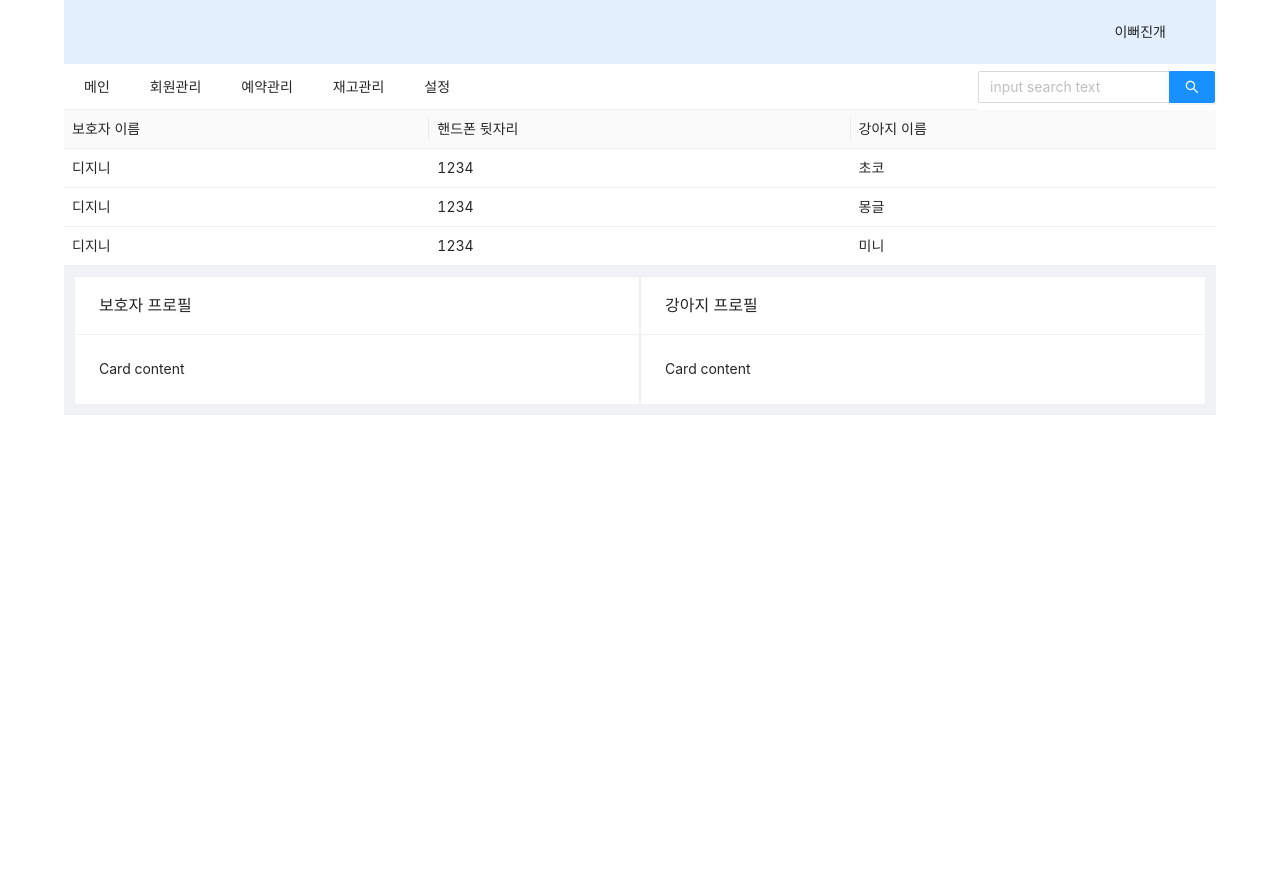
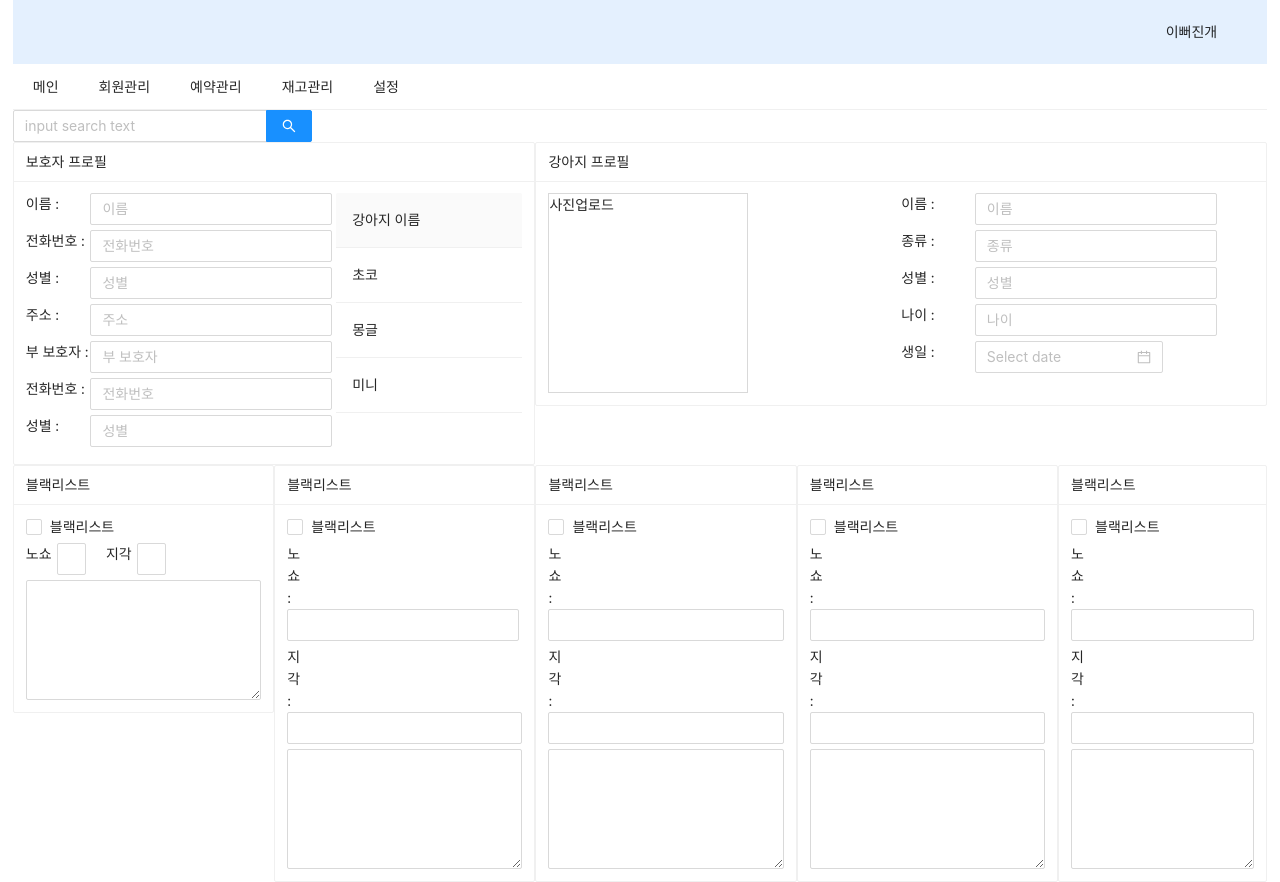
Before and after one commit to soooyeonlee/prettydog, a React (Create React App) app: page / in a window 1280 px wide. Before the commit the page ends 800 px from the top, so only its background shows below. Built offline with nearby package versions, Linux system fonts and the light colour scheme.

Commit message:
20211108

```diff
--- a/src/component/Home.tsx
+++ b/src/component/Home.tsx
@@ -1,20 +1,11 @@
 import 'antd/dist/antd.css';
 import { MainDiv, MainHeader, MenuDiv } from './StyleComponet';
-import { Layout, Menu, Input, Table, Card, Row, Col  } from 'antd';
+import { Layout, Menu, Input, Table, Card, Row, Col, Upload,DatePicker ,Checkbox } from 'antd';
 const { Header, Content, Footer } = Layout;
+const { TextArea } = Input;
 const { Search } = Input;
 export default function Home(){
     const dogInfoColumns = [
-        {
-            title : "보호자 이름",
-            dataIndex : "gogek_nm",
-            key : "gogek_no"
-        },
-        {
-            title : "핸드폰 뒷자리",
-            dataIndex : "hp_backnum",
-            key : "hp_backnum"
-        },
         {
             title : "강아지 이름",
             dataIndex : "pet_nm",
@@ -50,7 +41,6 @@ export default function Home(){
     return(
         <>
         <MainDiv>
-            <Layout>
             <MainHeader>
                 이뻐진개
             </MainHeader>
@@ -62,25 +52,184 @@ export default function Home(){
                     <Menu.Item key={4}>재고관리</Menu.Item>
                     <Menu.Item key={5}>설정</Menu.Item>
                 </Menu>
+            </MenuDiv>
+            <div>
                 <Search placeholder="input search text" onSearch={onSearch} enterButton style={{width : "300px"}}/>
-                </MenuDiv>
-
-                <Content>
-                    <Table columns={dogInfoColumns} dataSource={data} size="small" pagination = {false}/>
-                    <Row style={{padding : "10px"}}>
-                        <Col span={12}>
-                            <Card title="보호자 프로필">
-                                Card content
+            </div>
+            <Row>
+                <Col span={10}>
+                    <Card title="보호자 프로필" size="small">
+                        <div style={{display : "flex",width : "100%"}}>
+                            <Col span={15}>
+                                <Row style={{marginBottom : "5px"}}>
+                                    <Col span={5}>이름 :</Col>
+                                    <Col><Input placeholder="이름" /></Col>
+                                </Row>
+                                <Row style={{marginBottom : "5px"}}>
+                                    <Col span={5}>전화번호 :</Col>
+                                    <Col><Input placeholder="전화번호" /></Col>
+                                </Row>
+                                <Row style={{marginBottom : "5px"}}>
+                                    <Col span={5}>성별 :</Col>
+                                    <Col><Input placeholder="성별" /></Col>
+                                </Row>
+                                <Row style={{marginBottom : "5px"}}>
+                                    <Col span={5}>주소 :</Col>
+                                    <Col><Input placeholder="주소" /></Col>
+                                </Row>
+                                <Row style={{marginBottom : "5px"}}>
+                                    <Col span={5}>부 보호자 :</Col>
+                                    <Col><Input placeholder="부 보호자" /></Col>
+                                </Row>
+                                <Row style={{marginBottom : "5px"}}>
+                                    <Col span={5}>전화번호 :</Col>
+                                    <Col><Input placeholder="전화번호" /></Col>
+                                </Row>
+                                <Row style={{marginBottom : "5px"}}>
+                                    <Col span={5}>성별 :</Col>
+                                    <Col><Input placeholder="성별" /></Col>
+                                </Row>
+                            </Col>
+                            <Col span={9}>
+                                <Table pagination={false} columns={dogInfoColumns} dataSource={data}/>
+                            </Col>
+                        </div>
                     </Card>
                 </Col>
+                <Col span={14}>
+                    <Card title="강아지 프로필" size="small">
+                        <div style={{display : "flex",width : "100%"}}>
+                            <Col span={12} >
+                                <div style={{border : "1px solid #d9d9d9",width : "200px",height : "200px"}}>
+                                    사진업로드
+                                </div>
+                            </Col>
                             <Col span={12}>
-                            <Card title="강아지 프로필">
-                                Card content
+                            <Row style={{marginBottom : "5px"}}>
+                                    <Col span={5}>이름 :</Col>
+                                    <Col><Input placeholder="이름" /></Col>
+                                </Row>
+                                <Row style={{marginBottom : "5px"}}>
+                                    <Col span={5}>종류 :</Col>
+                                    <Col><Input placeholder="종류" /></Col>
+                                </Row>
+                                <Row style={{marginBottom : "5px"}}>
+                                    <Col span={5}>성별 :</Col>
+                                    <Col><Input placeholder="성별" /></Col>
+                                </Row>
+                                <Row style={{marginBottom : "5px"}}>
+                                    <Col span={5}>나이 :</Col>
+                                    <Col><Input placeholder="나이" /></Col>
+                                </Row>
+                                <Row style={{marginBottom : "5px"}}>
+                                    <Col span={5}>생일 :</Col>
+                                    <Col><DatePicker/></Col>
+                                </Row>
+                            </Col>
+                        </div>
                     </Card>
                 </Col>
             </Row>
-                </Content>
-            </Layout>
+            <Row>
+                <Col span={5}>
+                    <Card title="블랙리스트" size="small">
+                        <div style={{display : "flex",width : "100%"}}>
+                            <Col span={24}>
+                                <Row style={{marginBottom : "5px"}}>
+                                    <Col><Checkbox>블랙리스트</Checkbox></Col>
+                                </Row>
+                                <Row style={{marginBottom : "5px"}}>
+                                    <Col style={{marginRight : "5px"}}>노쇼 </Col>
+                                    <Col span={3} style={{marginRight : "20px"}}><Input/></Col>
+                                    <Col style={{marginRight : "5px"}}>지각 </Col>
+                                    <Col span={3} style={{marginRight : "20px"}}><Input/></Col>
+                                </Row>
+                                <TextArea rows={5} />
+                            </Col>
+                        </div>
+                    </Card>
+                </Col>
+                <Col span={5}>
+                    <Card title="블랙리스트" size="small">
+                        <div style={{display : "flex",width : "100%"}}>
+                            <Col span={24}>
+                                <Row style={{marginBottom : "5px"}}>
+                                    <Col><Checkbox>블랙리스트</Checkbox></Col>
+                                </Row>
+                                <Row style={{marginBottom : "5px"}}>
+                                    <Col span={2}>노쇼 :</Col>
+                                    <Col style={{marginRight : "3px"}}><Input/></Col>
+                                </Row>
+                                <Row style={{marginBottom : "5px"}}>
+                                    <Col span={2}>지각 :</Col>
+                                    <Col><Input/></Col>
+                                </Row>
+                                <TextArea rows={5} />
+                            </Col>
+                        </div>
+                    </Card>
+                </Col>
+                <Col span={5}>
+                    <Card title="블랙리스트" size="small">
+                        <div style={{display : "flex",width : "100%"}}>
+                            <Col span={24}>
+                                <Row style={{marginBottom : "5px"}}>
+                                    <Col><Checkbox>블랙리스트</Checkbox></Col>
+                                </Row>
+                                <Row style={{marginBottom : "5px"}}>
+                                    <Col span={2}>노쇼 :</Col>
+                                    <Col><Input/></Col>
+                                </Row>
+                                <Row style={{marginBottom : "5px"}}>
+                                    <Col span={2}>지각 :</Col>
+                                    <Col><Input/></Col>
+                                </Row>
+                                <TextArea rows={5} />
+                            </Col>
+                        </div>
+                    </Card>
+                </Col>
+                <Col span={5}>
+                    <Card title="블랙리스트" size="small">
+                        <div style={{display : "flex",width : "100%"}}>
+                            <Col span={24}>
+                                <Row style={{marginBottom : "5px"}}>
+                                    <Col><Checkbox>블랙리스트</Checkbox></Col>
+                                </Row>
+                                <Row style={{marginBottom : "5px"}}>
+                                    <Col span={2}>노쇼 :</Col>
+                                    <Col><Input/></Col>
+                                </Row>
+                                <Row style={{marginBottom : "5px"}}>
+                                    <Col span={2}>지각 :</Col>
+                                    <Col><Input/></Col>
+                                </Row>
+                                <TextArea rows={5} />
+                            </Col>
+                        </div>
+                    </Card>
+                </Col>
+                <Col span={4}>
+                    <Card title="블랙리스트" size="small">
+                        <div style={{display : "flex",width : "100%"}}>
+                            <Col span={24}>
+                                <Row style={{marginBottom : "5px"}}>
+                                    <Col><Checkbox>블랙리스트</Checkbox></Col>
+                                </Row>
+                                <Row style={{marginBottom : "5px"}}>
+                                    <Col span={2}>노쇼 :</Col>
+                                    <Col><Input/></Col>
+                                </Row>
+                                <Row style={{marginBottom : "5px"}}>
+                                    <Col span={2}>지각 :</Col>
+                                    <Col><Input/></Col>
+                                </Row>
+                                <TextArea rows={5} />
+                            </Col>
+                        </div>
+                    </Card>
+                </Col>
+            </Row>
         </MainDiv>
         </>
     );
--- a/src/component/StyleComponet.tsx
+++ b/src/component/StyleComponet.tsx
@@ -4,7 +4,7 @@ import { Layout } from 'antd';
 const { Header } = Layout;
 
 export const MainDiv = styled.div`
-   width: 90%;
+   width: 98%;
    height: 100vh;
    margin: 0 auto;
 `;
```
Lines whose indentation alone changed are shown as unchanged.
